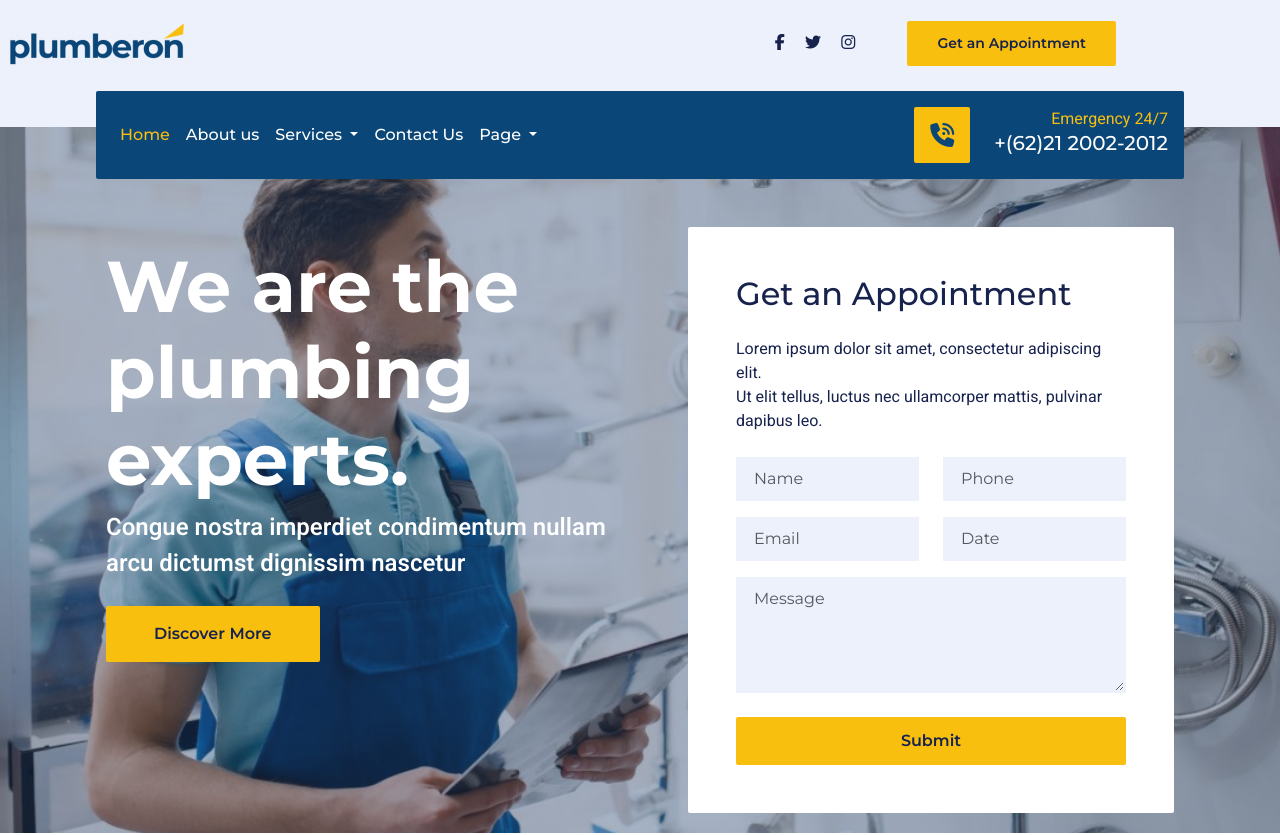
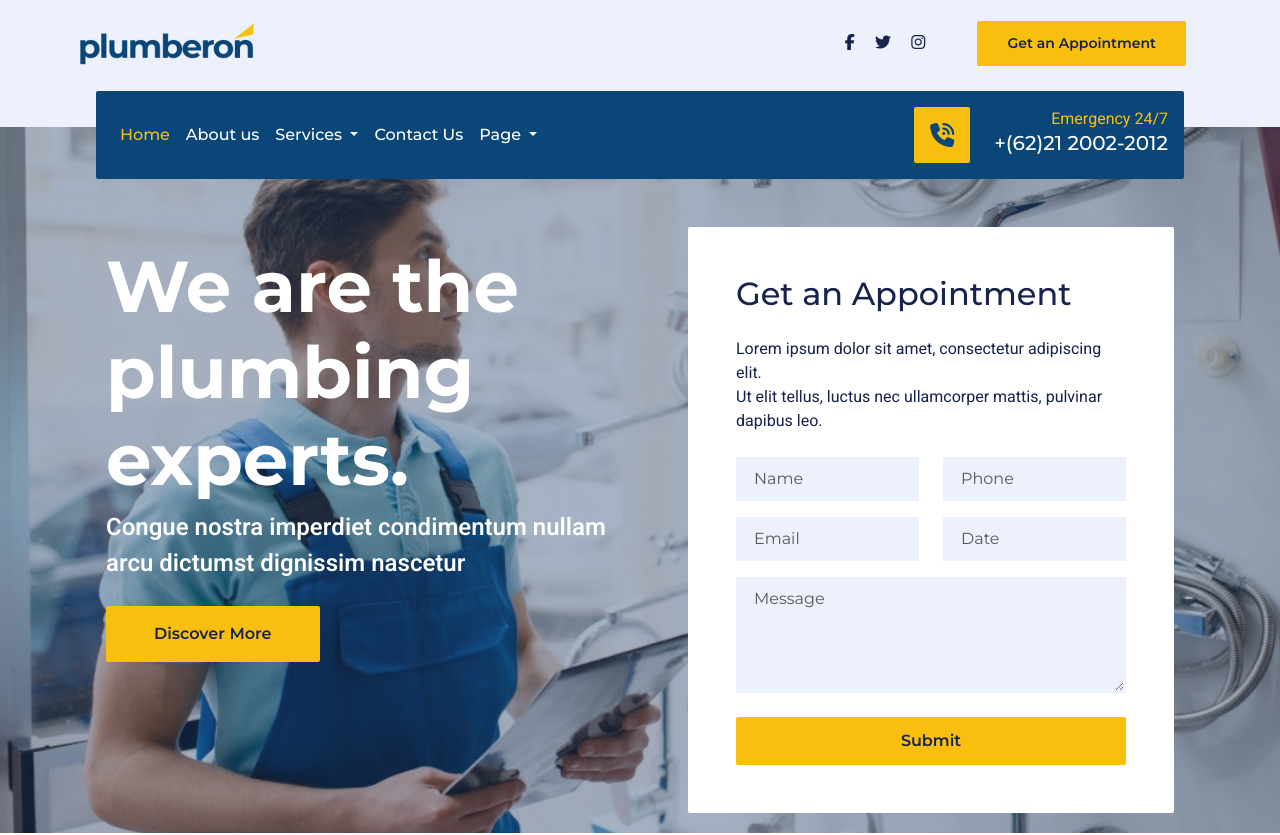
Before and after one commit to AhmedShaabanAl-Saidi/Plumberon, a plain HTML site: page index.html in a window 1280 px wide. Shown: the top 835 px of the page. Drawn offline with Linux system fonts and the light colour scheme.

Commit message:
navbar container

```diff
--- a/index.html
+++ b/index.html
@@ -27,7 +27,7 @@
     <!-- Navbar -->
     <!-- Top Navbar -->
     <nav class="navbar secondary-bg-color-2 position-relative">
-        <div class="container-md p-2 pb-5">
+        <div class="container p-2 pb-5">
 
             <img src="CSS/IMG/logo.png" alt="logo">
 
```
